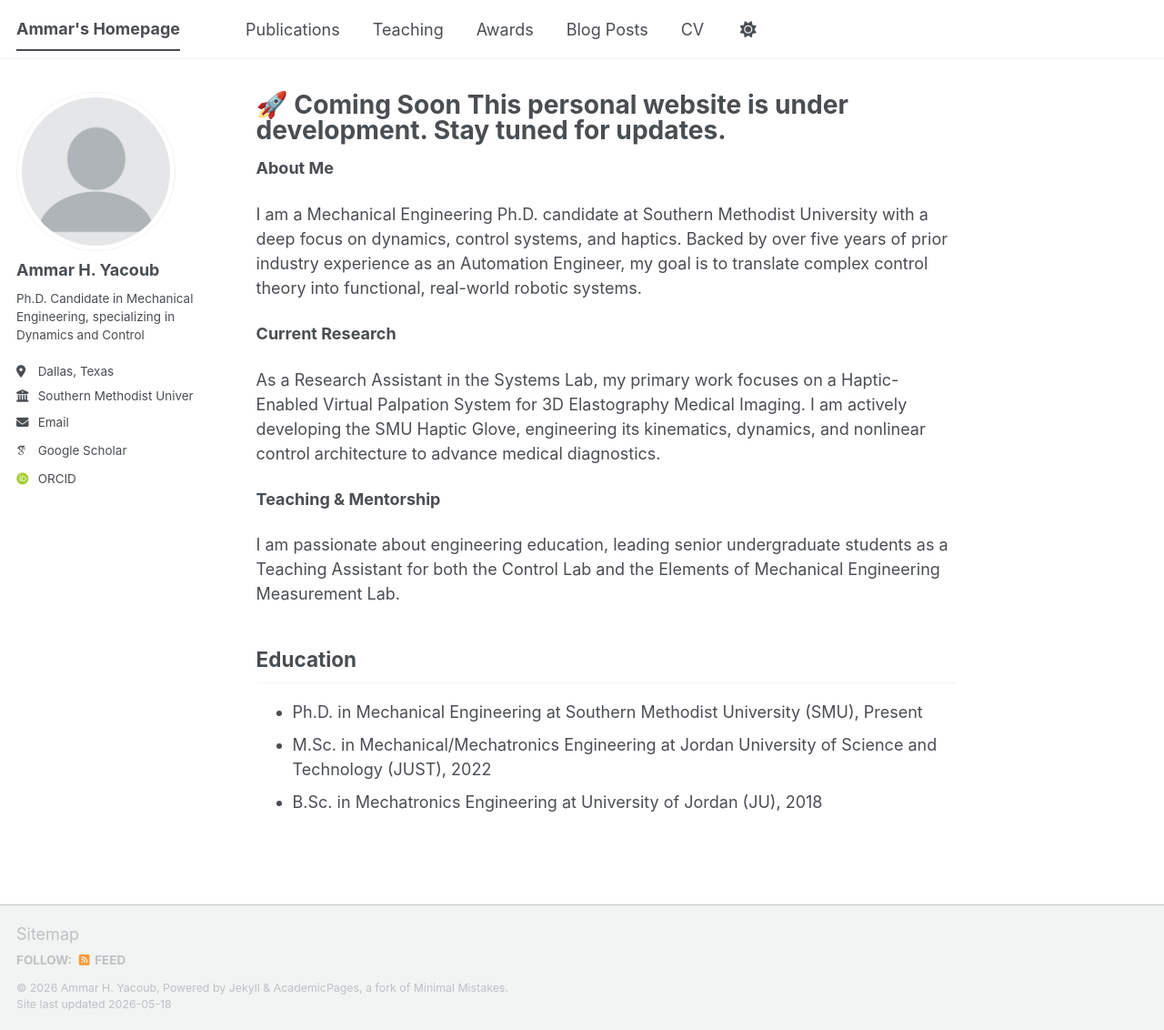
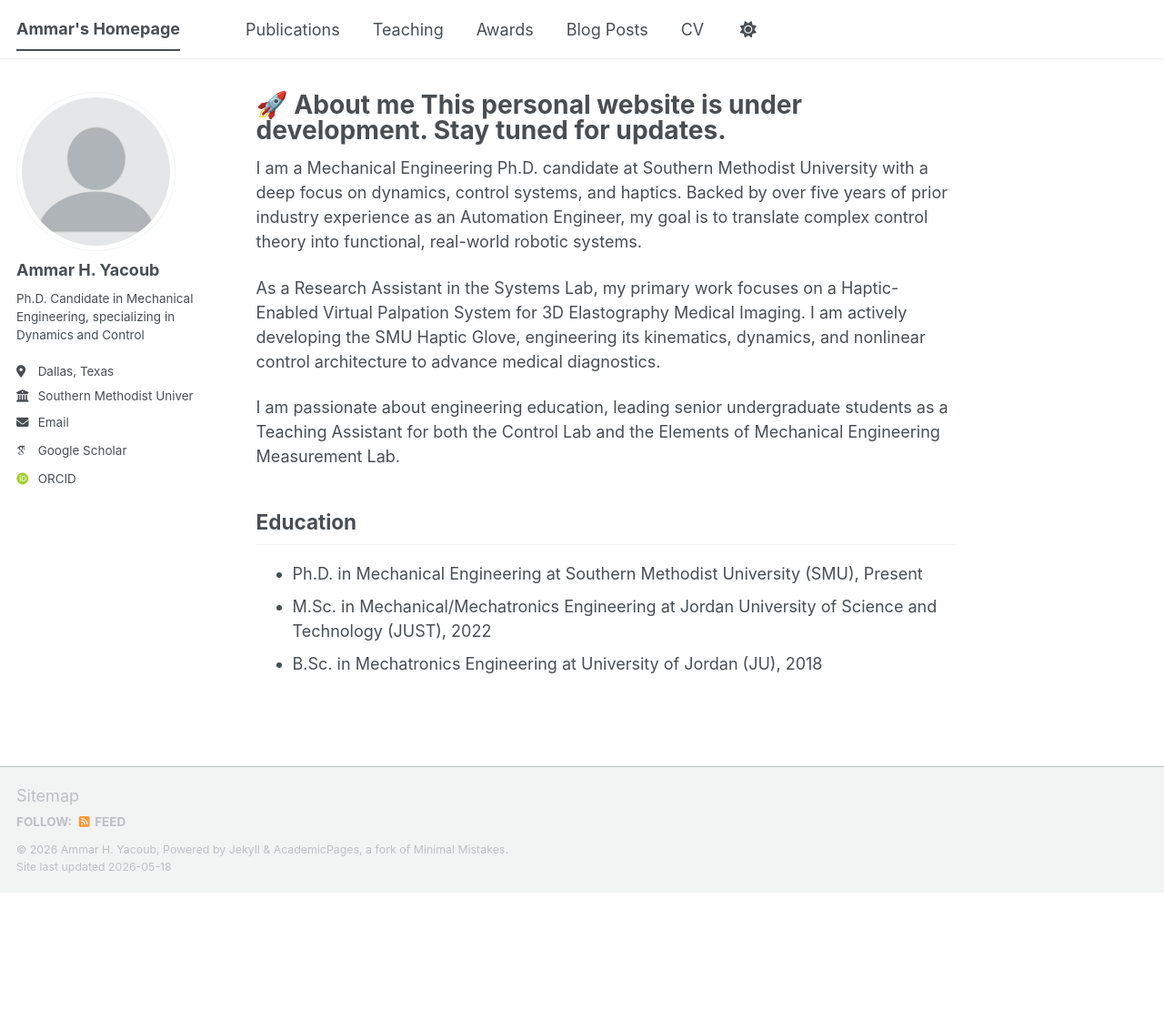
Before and after one commit to AmmarYacoub/AmmarYacoub.github.io, a Jekyll site: the page built from _pages/about.md, in a window 1280 px wide and 1132 px high. Shown: the whole window at 91% size. Built offline with Jekyll 4.4.1, drawn with Linux system fonts in a browser that asks for light colours; some web fonts are replaced; a script bundle is joined from its source files by our own code; library files that are not in the unit come from our copies.

Commit message:
Update title from 'Coming Soon' to 'About me'

```diff
--- a/_pages/about.md
+++ b/_pages/about.md
@@ -1,21 +1,15 @@
 ---
 permalink: /
-title: "🚀 **Coming Soon** This personal website is under development. Stay tuned for updates."
+title: "🚀 **About me** This personal website is under development. Stay tuned for updates."
 author_profile: true
 redirect_from:
   - /about/
   - /about.html
 ---
 
-**About Me**
-
 I am a Mechanical Engineering Ph.D. candidate at Southern Methodist University with a deep focus on dynamics, control systems, and haptics. Backed by over five years of prior industry experience as an Automation Engineer, my goal is to translate complex control theory into functional, real-world robotic systems.
 
-**Current Research**
-
 As a Research Assistant in the Systems Lab, my primary work focuses on a Haptic-Enabled Virtual Palpation System for 3D Elastography Medical Imaging. I am actively developing the SMU Haptic Glove, engineering its kinematics, dynamics, and nonlinear control architecture to advance medical diagnostics.
-
-**Teaching & Mentorship**
 
 I am passionate about engineering education, leading senior undergraduate students as a Teaching Assistant for both the Control Lab and the Elements of Mechanical Engineering Measurement Lab.
 
```
